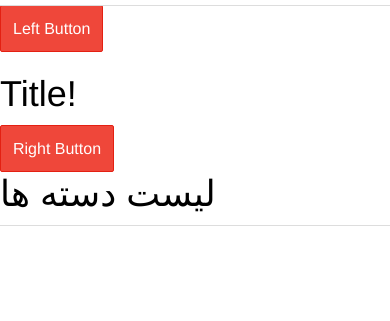
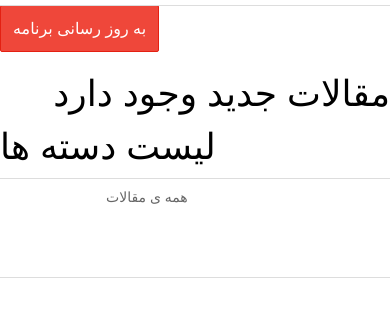
Before and after one commit to milad-kh/summitmobile, a website: page www/index.html in a window 390 px wide. Shown: the part 260-581 px from the top of the page. Drawn offline with Linux system fonts and the light colour scheme; some packages are replaced by stand-ins of ours; files that its build step writes are made by us from their sources; files whose address does not match are found by name.

Commit message:
just change button text

```diff
--- a/www/index.html
+++ b/www/index.html
@@ -46,14 +46,13 @@
         </ion-item>
       </ion-list>
     </ion-content>
-    <ion-footer-bar align-title="left" class="bar-assertive">
-  <div class="buttons">
-    <button class="button">Left Button</button>
+
+    <ion-footer-bar align-title="right" class="bar-assertive">
+
+  <div class="buttons" align="left">
+    <button class="button">به روز رسانی برنامه</button>
   </div>
-  <h1 class="title">Title!</h1>
-  <div class="buttons">
-    <button class="button">Right Button</button>
-  </div>
+  <h1 class="title" align="right">مقالات جدید وجود دارد</h1>
 </ion-footer-bar>
   </ion-side-menu-content>
 
@@ -64,6 +63,9 @@
   </ion-header-bar>
     <ion-content>
        <ion-list>
+          <ion-item ng-click="getPost()" class="item item-thumbnail-left" href="#">
+            <p>همه ی مقالات</p>
+          </ion-item>
           <ion-item ng-click="getPost(this.$parent.category.cat_ID)" class="item item-thumbnail-left" href="#" ng-repeat="category in categories">
             <p ng-bind="category.cat_name"></p>
           </ion-item>
```
